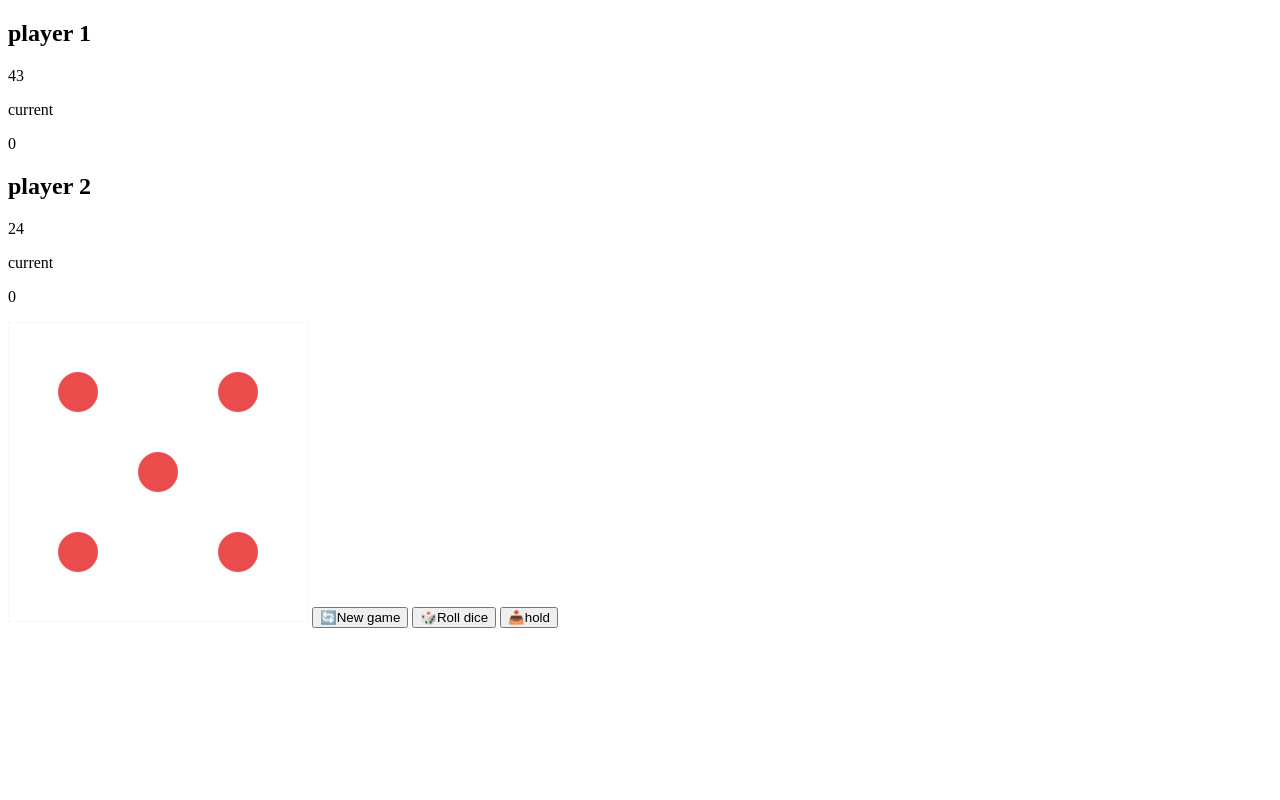
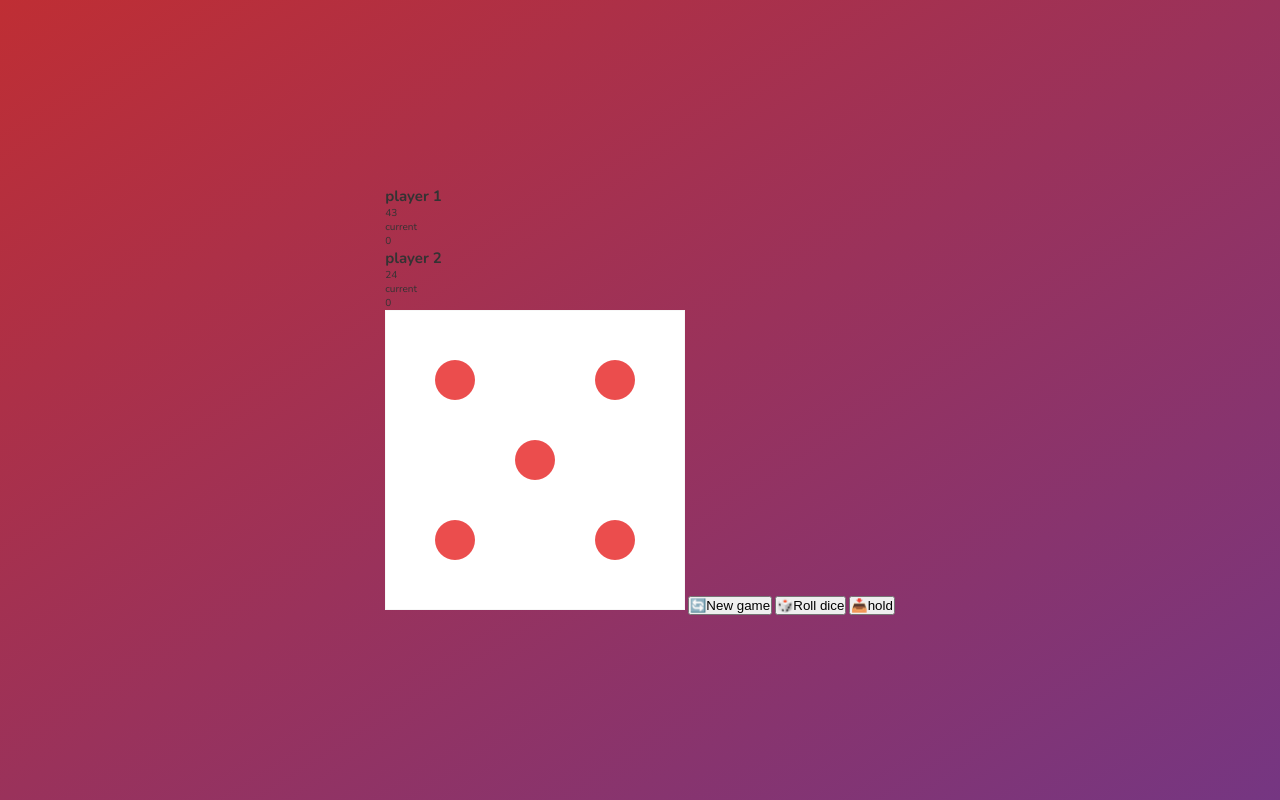
Before and after one commit to KhalidReda01/Projects-Decomposition, a plain HTML site: page Pig Game/index.html in a window 1280 px wide. Drawn offline with nearby package versions, Linux system fonts and the light colour scheme; a web font is replaced by a local one.

Commit message:
The body style liner gradient

```diff
--- a/Pig Game/index.html
+++ b/Pig Game/index.html
@@ -3,6 +3,7 @@
   <head>
     <meta charset="UTF-8" />
     <meta name="viewport" content="width=device-width, initial-scale=1.0" />
+    <link rel="stylesheet" href="style.css" />
     <title>pig game</title>
   </head>
   <body>
--- a/Pig Game/style.css
+++ b/Pig Game/style.css
@@ -0,0 +1,22 @@
+@import url("https://fonts.googleapis.com/css2?family=Miniver&family=Nunito:ital,wght@0,200..1000;1,200..1000&family=Poppins:ital,wght@0,600;0,700;1,500;1,600&display=swap");
+* {
+  margin: 0;
+  padding: 0;
+  box-sizing: inherit;
+}
+
+html {
+  font-size: 62.5%;
+  box-sizing: border-box;
+}
+
+body {
+  font-family: "Nunito", sans-serif;
+  font-weight: 400;
+  height: 100vh;
+  color: #333;
+  background-image: linear-gradient(to top left, #753682 0%, #bf2e34 100%);
+  display: flex;
+  align-items: center;
+  justify-content: center;
+}
```
